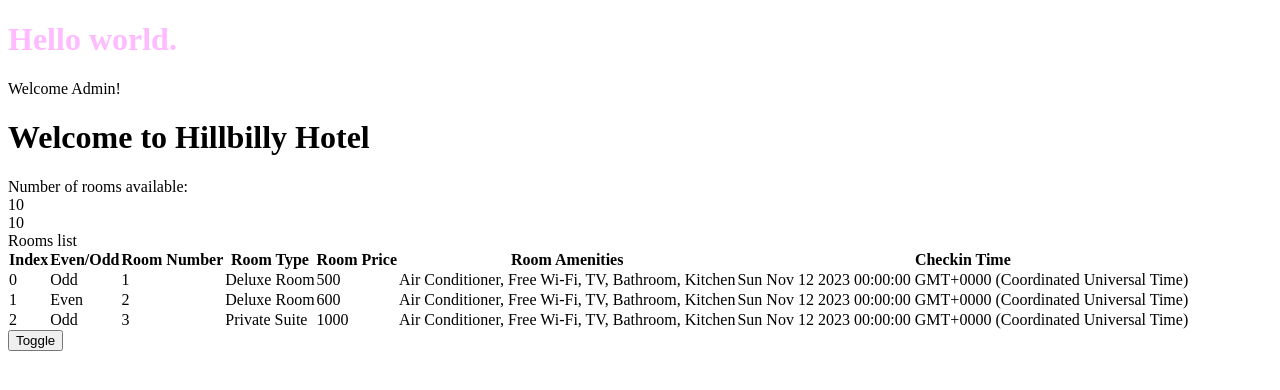
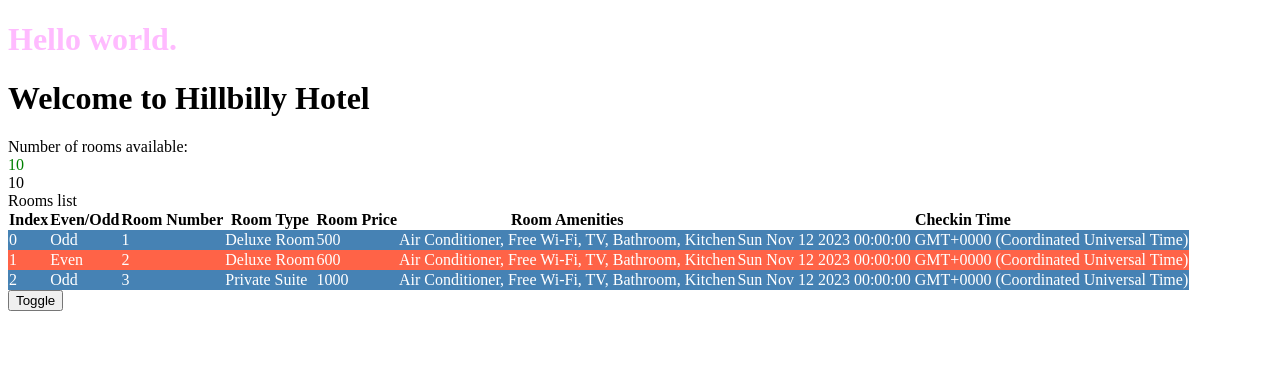
Before and after one commit to DraganGlamocic/angular-practice-inventory-app, an Angular app: page / in a window 1280 px wide. Shown: the top 390 px of the page. Built offline with nearby package versions, Linux system fonts and the light colour scheme.

Commit message:
Practice directives: # ngClass # Used to dynamically add and remove CSS classes from an HTML element. # ngStyle to dynamically change styles

```diff
--- a/projects/hotelinventory/src/app/app.component.html
+++ b/projects/hotelinventory/src/app/app.component.html
@@ -1,11 +1,11 @@
 <h1>Hello world.</h1>
+<hinv-rooms></hinv-rooms>
 
-
-<div [ngSwitch]="role">
-    <div *ngSwitchCase="'User'">Welcome User!</div>
-    <div *ngSwitchCase="'Admin'">
-        Welcome Admin!
-        <hinv-rooms></hinv-rooms>
-    </div>
-    <div *ngSwitchDefault>Unauthorized to view page.</div>
-</div>
+<!--<div [ngSwitch]="role">-->
+<!--    <div *ngSwitchCase="'User'">Welcome User!</div>-->
+<!--    <div *ngSwitchCase="'Admin'">-->
+<!--        Welcome Admin!-->
+<!--        -->
+<!--    </div>-->
+<!--    <div *ngSwitchDefault>Unauthorized to view page.</div>-->
+<!--</div>-->
--- a/projects/hotelinventory/src/app/rooms/rooms.component.html
+++ b/projects/hotelinventory/src/app/rooms/rooms.component.html
@@ -2,7 +2,10 @@
 
 <div [hidden]="hideRooms">
     Number of rooms available:
-    <div [innerText]="numberOfRooms"></div>
+    <div [ngStyle]="{ 'color': rooms.availableRooms  ? 'green' : 'red'}"
+         [innerText]="numberOfRooms">
+
+    </div>
 </div>
 
 
@@ -22,7 +25,7 @@
         <th>Checkin Time</th>
     </tr>
 
-    <tr *ngFor="let room of roomList; let o=odd; let e=even; let i=index">
+    <tr [ngClass]="e? 'even' : 'odd'" *ngFor="let room of roomList; let o=odd; let e=even; let i=index">
         <td>{{ i }}</td>
         <td>{{ o ? "Even" : "Odd" }}</td>
         <td>{{ room.roomNumber }}</td>
--- a/projects/hotelinventory/src/app/rooms/rooms.component.scss
+++ b/projects/hotelinventory/src/app/rooms/rooms.component.scss
@@ -0,0 +1,9 @@
+.even {
+  background-color: steelblue;
+  color: white;
+}
+
+.odd {
+  background-color: tomato;
+  color: white;
+}
```
